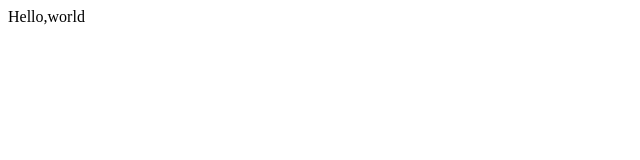
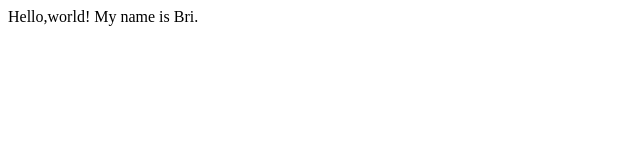
Before and after one commit to brijabss/www, a plain HTML site: page index.html in a window 1280 px wide. Shown: the whole page, without its empty margins (0-640 px from the left). Drawn offline with Linux system fonts and the light colour scheme.

Commit message:
Update index.html

```diff
--- a/index.html
+++ b/index.html
@@ -1 +1 @@
-<body>Hello,world</body>
+<body>Hello,world! My name is Bri.</body>
```
